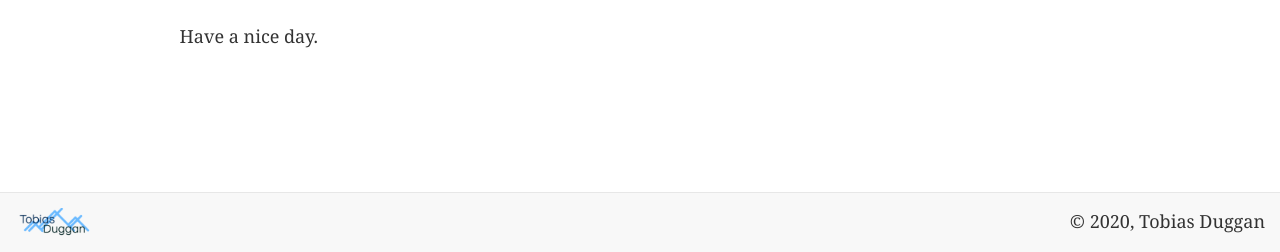
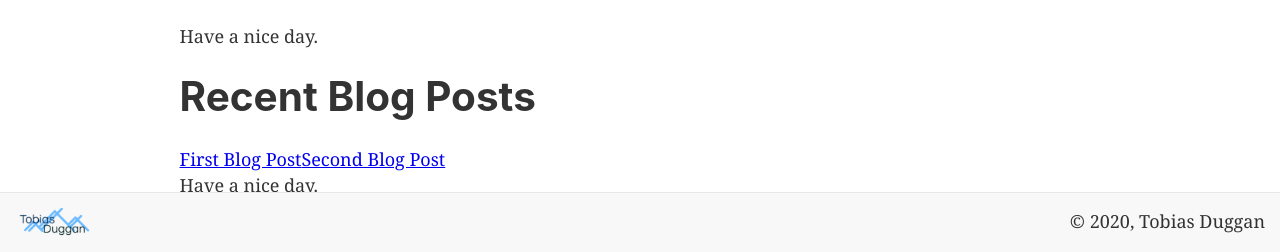
Before and after one commit to tobiasduggan/myWebsite, a Gatsby site: page / in a window 1280 px wide. Shown: the part 548-800 px from the top of the page. Built offline with nearby package versions, Linux system fonts and the light colour scheme; Gatsby itself is replaced by a stand-in of ours.

Commit message:
add text to view post links

```diff
--- a/src/pages/index.js
+++ b/src/pages/index.js
@@ -1,20 +1,43 @@
 import React from "react"
+import Layout from "../components/layout"
+import SEO from "../components/seo"
+import { graphql } from "gatsby"
 
 
-import Layout from "../components/layout"
-import SEO from "../components/seo"
-
-
-const IndexPage = () => (
+const IndexPage = ({data}) => (
   <Layout>
     <SEO title="Home" />
     <div class="container">
       <img alt="code" src={require('../images/codeBG.jpg')}/>
-      <h1 class="centered">Welcome</h1>
+      <h1 className="centered">Welcome</h1>
     </div>
     <p>Welcome to my new website!</p>
+    <p>Have a nice day.</p>
+    <h1>Recent Blog Posts</h1>
+
+    {data.allMarkdownRemark.edges.map(post => (
+      <a href= {post.node.frontmatter.path}>
+        {post.node.frontmatter.title}
+      </a>
+    ))}
+
     <p>Have a nice day.</p>
   </Layout>
 )
 
+export const pageQuery = graphql`
+  query IndexQuery {
+    allMarkdownRemark(limit: 10) {
+      edges {
+        node {
+          frontmatter {
+            title
+            path
+          }
+        }
+      }
+    }
+  }
+`
+
 export default IndexPage
```
